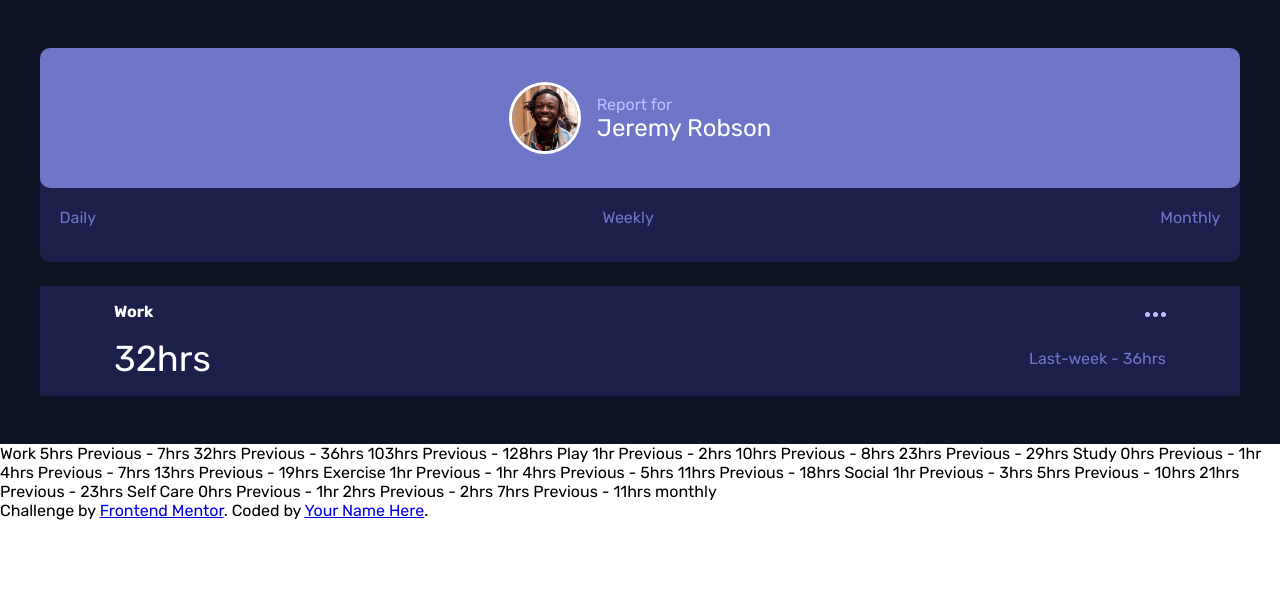
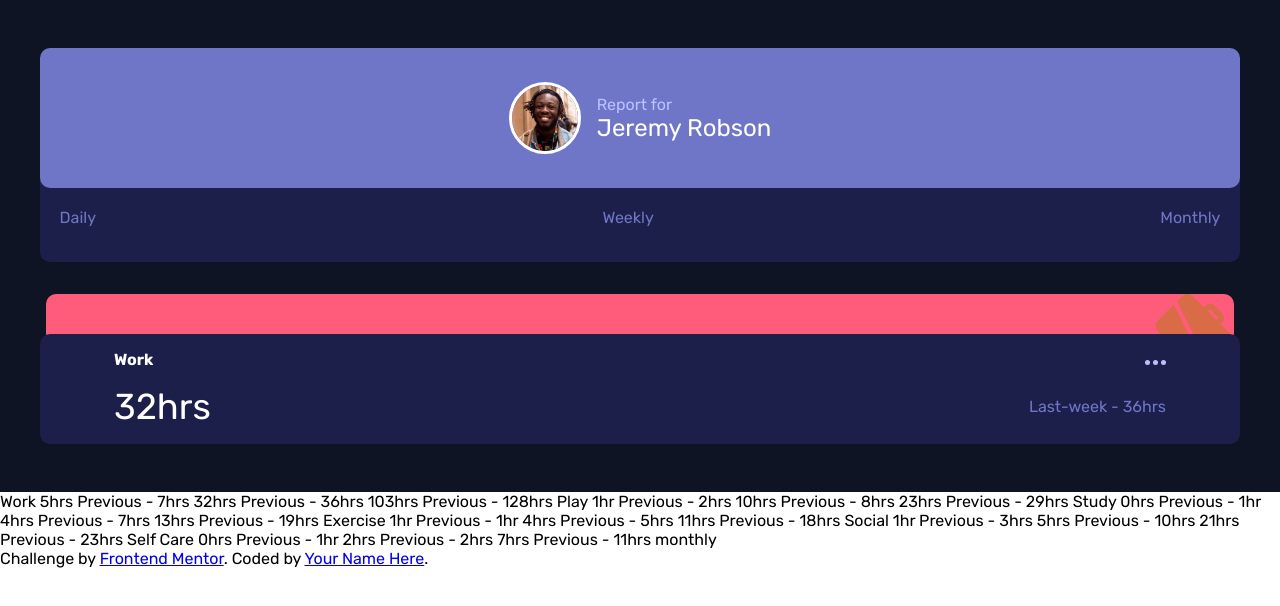
Before and after one commit to Chimoneg27/Time-Tracker, a plain HTML site: page index.html in a window 1280 px wide. Drawn offline with Linux system fonts and the light colour scheme.

Commit message:
finish work card

```diff
--- a/index.html
+++ b/index.html
@@ -31,7 +31,7 @@
 
     <div id="cards">
       <div class="activity">
-        <!-- <div class="cardTop"></div> -->
+        <div class="cardTop"></div>
          <ul class="task">
           <li>Work</li>
           <li><img src="images/icon-ellipsis.svg" alt="icon-ellipsis"></li>
--- a/styles/mobile.css
+++ b/styles/mobile.css
@@ -105,12 +105,14 @@ body {
 
 #cards {
     width: 100%;
-    margin-top: 1.5rem;
+    margin-top: 4.5rem;
     display: grid;
     grid-template-columns: 1fr;
     grid-template-rows: auto;
     align-items: center;
     justify-items: center;
+    position: relative;
+    z-index: 3;
 }
 
 .activity {
@@ -122,6 +124,25 @@ body {
     align-items: center;
     justify-content: space-between;
     gap: 1rem;
+    position: relative;
+    border-radius: 10px;
+}
+
+.cardTop {
+    height: 100px;
+    padding: 1rem;
+    background-color: var(--Light-red);
+    margin-top: -3.5rem;
+    position: absolute;
+    width: 99%;
+    z-index: -1;
+    border-radius: 10px;
+}
+
+.cardTop:first-child {
+    background-image: url(../images/icon-work.svg);
+    background-repeat: no-repeat;
+    background-position-x: right;
 }
 
 .activity ul {
```
